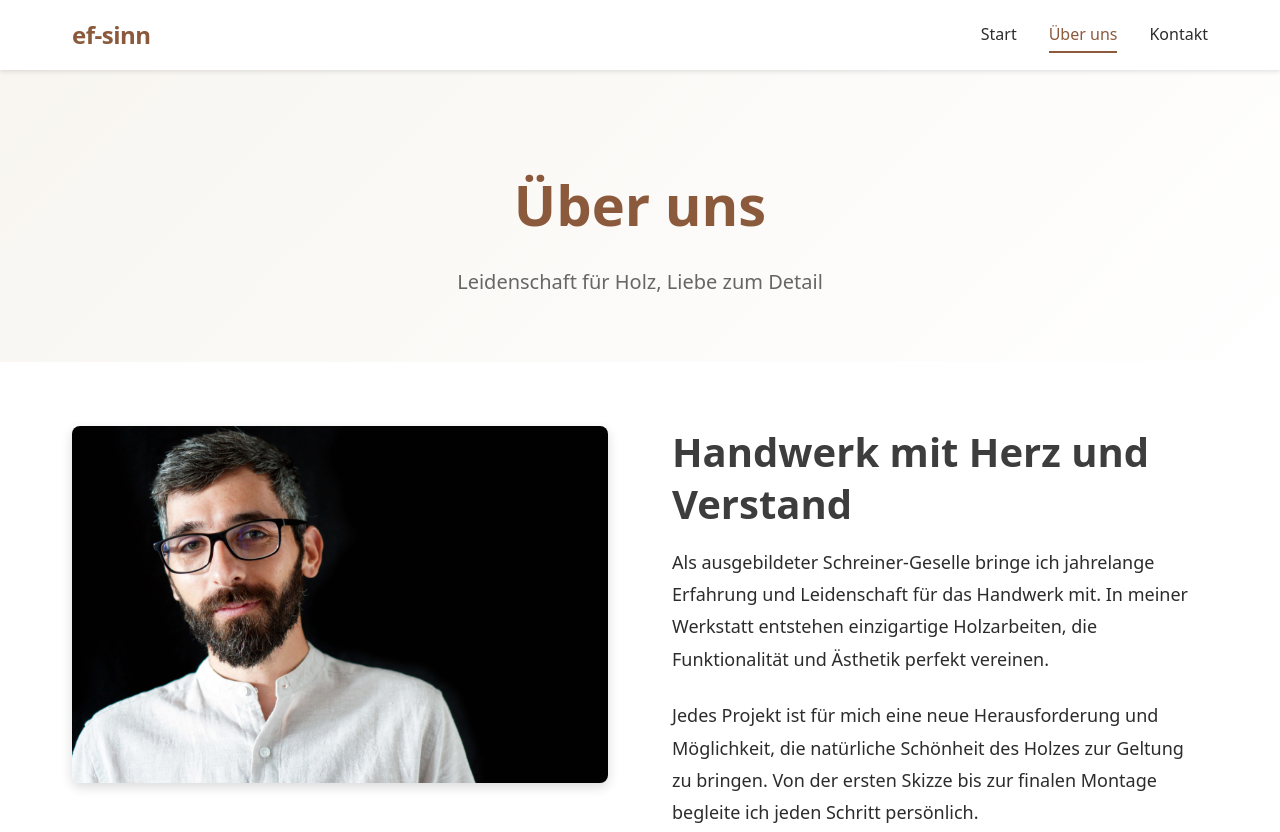
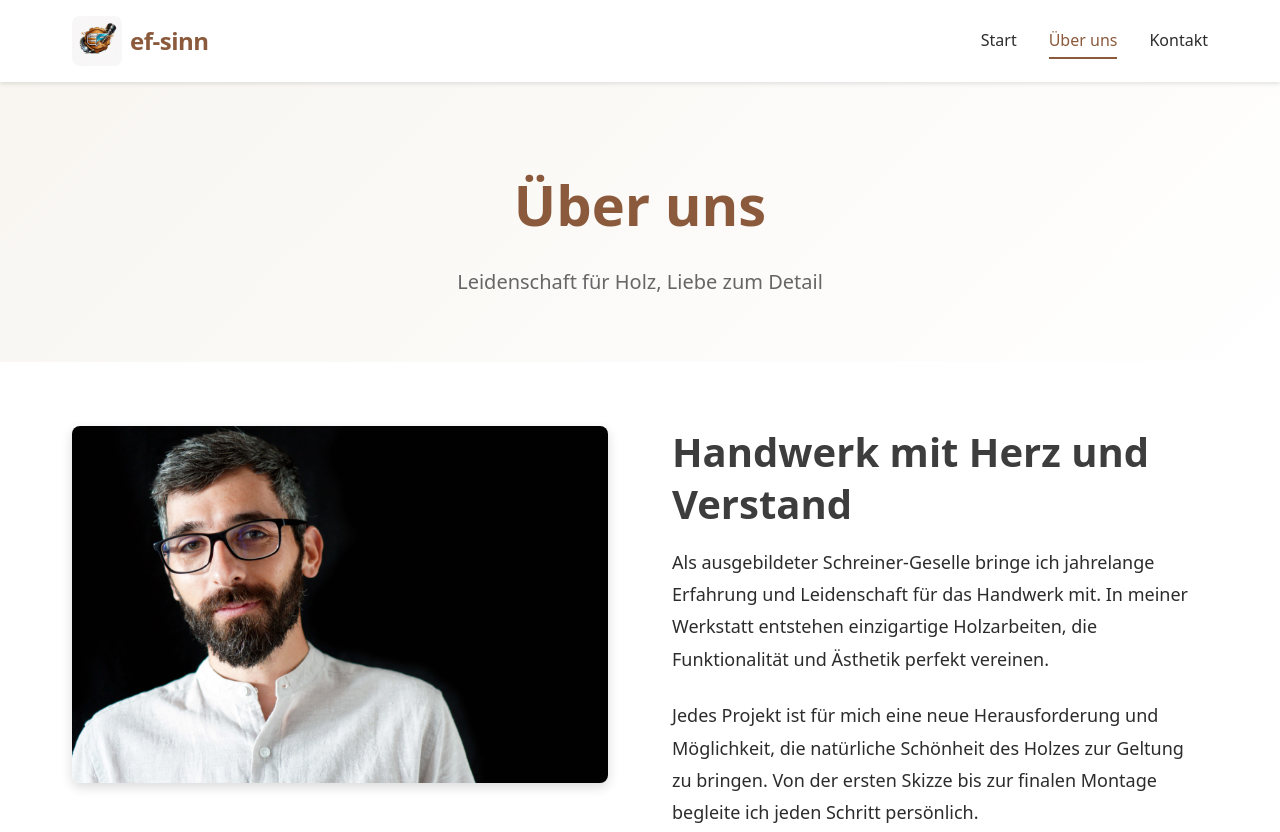
Before and after one commit to MKI13/MKI13.github.io, a plain HTML site: page about.html in a window 1280 px wide. Shown: the top 832 px of the page. Drawn offline with Linux system fonts and the light colour scheme.

Commit message:
🎨 Neues EF-Sinn Logo + Favicon hinzugefügt
- Logo-Bild in Navigation eingefügt (alle Seiten)
- Favicon.ico (16/32/48px) erstellt
- Apple Touch Icon (180px) hinzugefügt
- PWA Icons (192/512px) hinzugefügt
- CSS für Logo-Darstellung aktualisiert

```diff
--- a/about.html
+++ b/about.html
@@ -6,6 +6,8 @@
     Siehe index.html für vollständige Dokumentation der Security-Architektur.
     -->
     <meta charset="UTF-8">
+    <link rel="icon" type="image/x-icon" href="favicon.ico">
+    <link rel="apple-touch-icon" sizes="180x180" href="assets/apple-touch-icon.png">
     <meta name="viewport" content="width=device-width, initial-scale=1.0">
     <meta name="description" content="Über ef-sinn – Schreinerei in München & Unterhaching. Erfahrener Schreiner-Geselle für Maßmöbel, Parkettboden, Küchen und Innenausbau. Qualität, Nachhaltigkeit & persönliche Beratung.">
     <meta name="keywords" content="Schreiner München über uns, Schreinerei Unterhaching, Tischler München Erfahrung, Handwerker München, Schreinermeister München">
@@ -51,7 +53,7 @@
         <nav class="navbar" role="navigation" aria-label="Hauptnavigation">
             <div class="container nav-container">
                 <div class="logo">
-                    <a href="index.html" aria-label="Zur Startseite">ef-sinn</a>
+                    <a href="index.html" aria-label="Zur Startseite"><img src="assets/logo-ef-sinn.jpg" alt="EF-Sinn Logo" style="height: 50px; width: auto;"> ef-sinn</a>
                 </div>
                 <ul class="nav-menu">
                     <li><a href="index.html" class="nav-link">Start</a></li>
--- a/styles.css
+++ b/styles.css
@@ -1226,3 +1226,17 @@ img {
         border-width: 3px;
     }
 }
+
+/* Logo Image Styling */
+.logo a {
+    display: flex;
+    align-items: center;
+    gap: 0.5rem;
+    text-decoration: none;
+}
+
+.logo a img {
+    height: 50px;
+    width: auto;
+    object-fit: contain;
+}
```
Also changed, not shown: contact.html (+3 -1 lines), datenschutz.html (+3 -1 lines), impressum.html (+3 -1 lines), index.html (+3 -1 lines), assets/apple-touch-icon.png (added), assets/icon-192.png (added), assets/icon-512.png (added), assets/logo-ef-sinn.jpg (added), favicon.ico (added).
